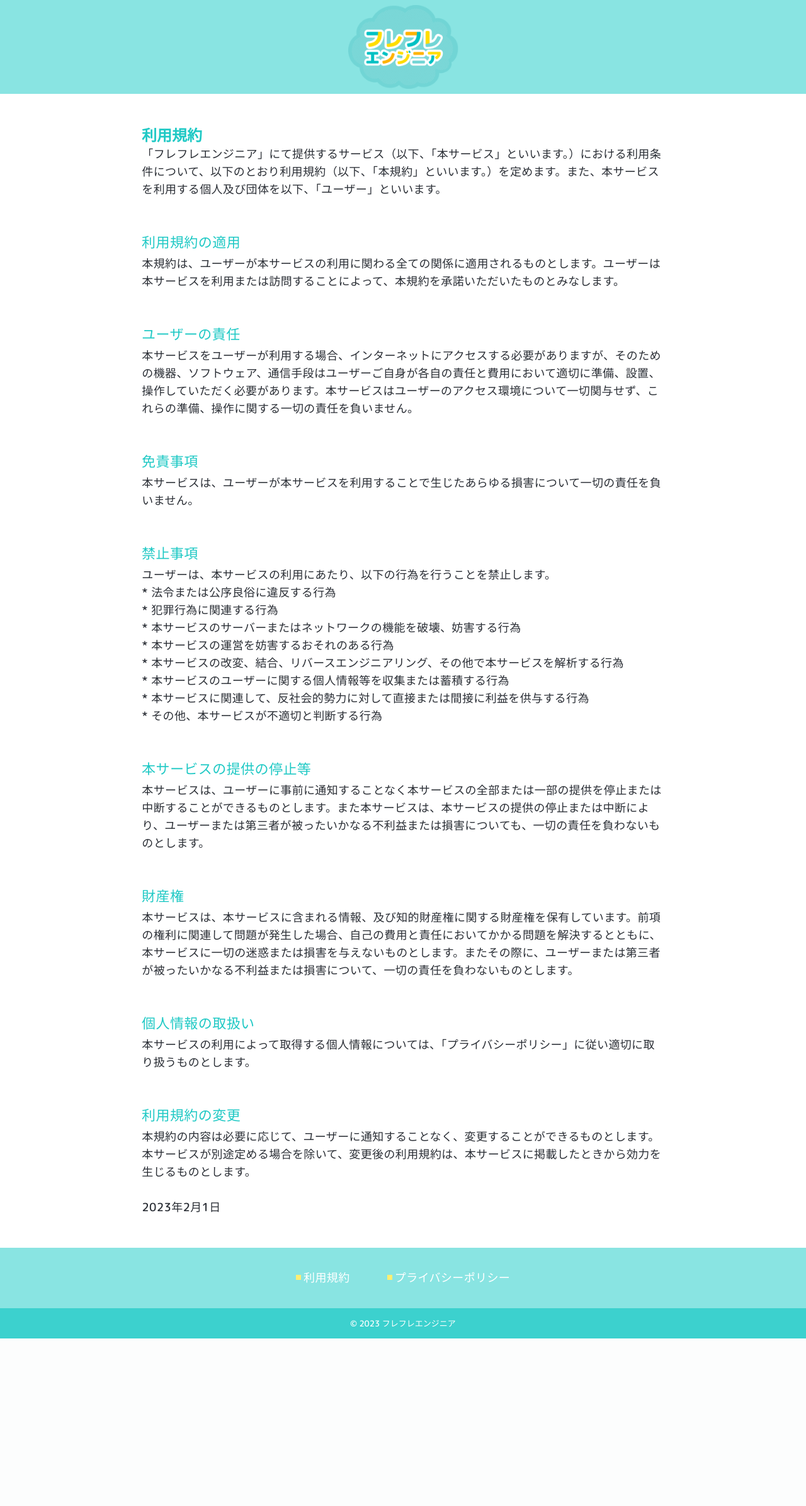
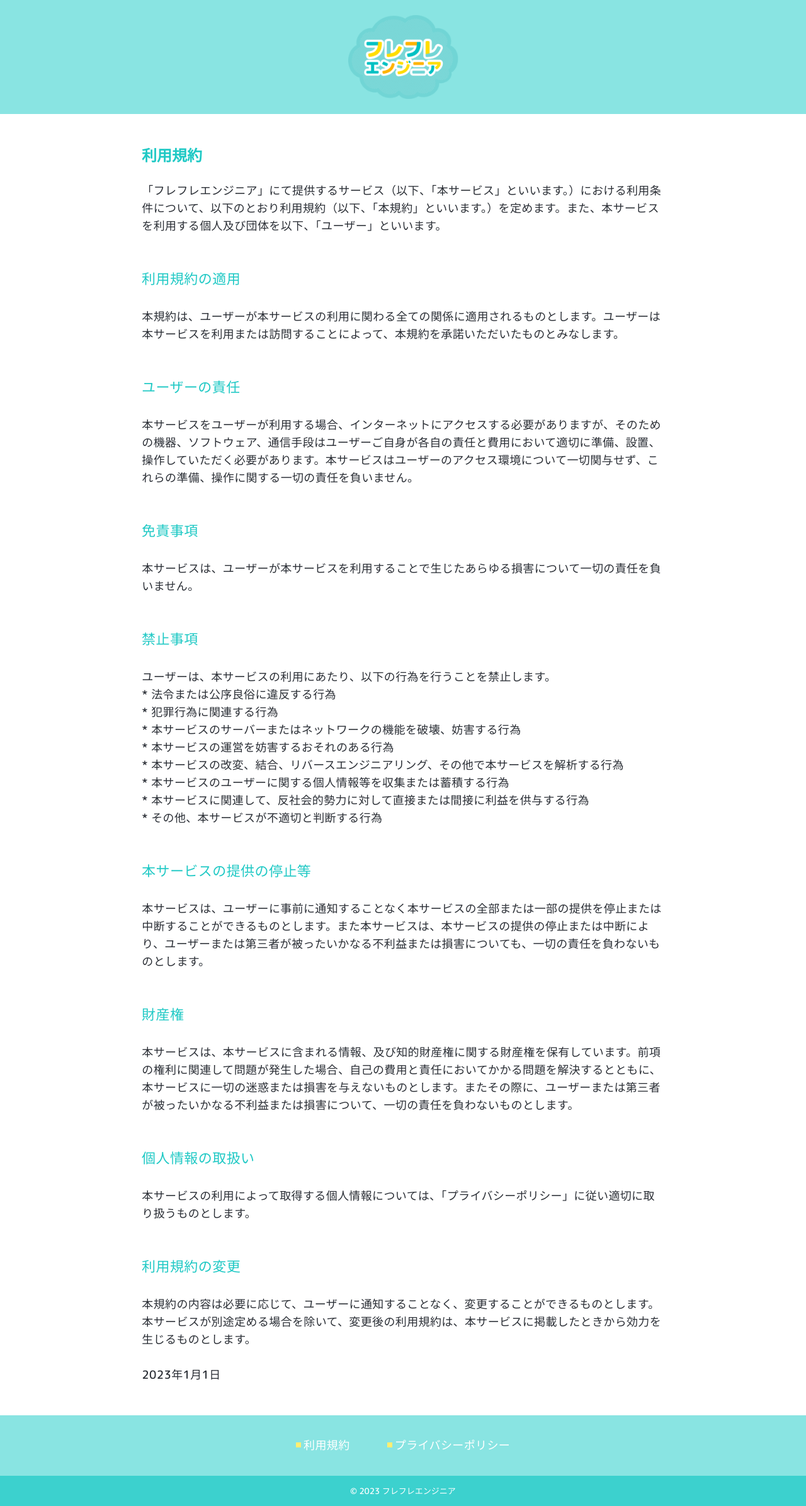
Before and after one commit to HiguchiDev/fure_fure_san, a Django app: page /terms in a window 1280 px wide. Shown: the whole page at 63% size. Before the commit the page ends 2125 px from the top, so only its background shows below. Run offline with Django 4.2, Linux system fonts and the light colour scheme; some libraries are stand-ins or nearby versions.

Commit message:
ノセ様からの最終フィードバック反映

```diff
--- a/static_local/policy_terms/policy_terms.css
+++ b/static_local/policy_terms/policy_terms.css
@@ -7,8 +7,8 @@
 
 #header_link_row {
     background-color: #89E4E2;
-    padding-top: 8px;
-    padding-bottom: 8px;
+    padding-top: 24px;
+    padding-bottom: 24px;
 }
 
 .header_link_icon {
@@ -31,6 +31,8 @@
     align-items: center;
     color: #20C9C5;
     transform: rotate(0.03deg);
+
+    padding-bottom: 18px;
 }
 
 .sub_label {
@@ -44,6 +46,8 @@
     letter-spacing: 0.02em;
     color: #20C9C5;
     transform: rotate(0.03deg);
+
+    padding-bottom: 18px;
 }
 
 .policy_text{
--- a/static_local/top/top_common.css
+++ b/static_local/top/top_common.css
@@ -59,7 +59,6 @@
 }
 
 .choice_title_icon {
-    padding-bottom: 5px;
     width: 27px;
 }
 
--- a/templates/terms.html
+++ b/templates/terms.html
@@ -22,7 +22,7 @@
       <div class="d-block d-md-none">
         <div class="row justify-content-center box">
           <div class="col-11 text-start">
-            <div class="main_label">利用規約</div>
+            <h1 class="main_label">利用規約</h1>
             <span class="policy_text">「フレフレエンジニア」にて提供するサービス（以下、「本サービス」といいます。）における利用条件について、以下のとおり利用規約（以下、「本規約」といいます。）を定めます。また、本サービスを利用する個人及び団体を以下、「ユーザー」といいます。</span>
           </div>
           <div class="col-1 d-none"></div>
@@ -30,7 +30,7 @@
 
         <div class="row justify-content-center box">
           <div class="col-11 text-start">
-            <div class="sub_label">利用規約の適用</div>
+            <h2 class="sub_label">利用規約の適用</h2>
             <span class="policy_text">本規約は、ユーザーが本サービスの利用に関わる全ての関係に適用されるものとします。ユーザーは本サービスを利用または訪問することによって、本規約を承諾いただいたものとみなします。</span>
           </div>
           <div class="col-1 d-none"></div>
@@ -38,7 +38,7 @@
 
         <div class="row justify-content-center box">
           <div class="col-11 text-start">
-            <div class="sub_label">ユーザーの責任</div>
+            <h2 class="sub_label">ユーザーの責任</h2>
             <span class="policy_text">本サービスをユーザーが利用する場合、インターネットにアクセスする必要がありますが、そのための機器、ソフトウェア、通信手段はユーザーご自身が各自の責任と費用において適切に準備、設置、操作していただく必要があります。本サービスはユーザーのアクセス環境について一切関与せず、これらの準備、操作に関する一切の責任を負いません。</span>
           </div>
           <div class="col-1 d-none"></div>
@@ -46,7 +46,7 @@
 
         <div class="row justify-content-center box">
           <div class="col-11 text-start">
-            <div class="sub_label">免責事項</div>
+            <h2 class="sub_label">免責事項</h2>
             <span class="policy_text">本サービスは、ユーザーが本サービスを利用することで生じたあらゆる損害について一切の責任を負いません。</span>
           </div>
           <div class="col-1 d-none"></div>
@@ -54,7 +54,7 @@
 
         <div class="row justify-content-center box">
           <div class="col-11 text-start">
-            <div class="sub_label">禁止事項</div>
+            <h2 class="sub_label">禁止事項</h2>
             <span class="policy_text">ユーザーは、本サービスの利用にあたり、以下の行為を行うことを禁止します。<br>
               * 法令または公序良俗に違反する行為<br>
               * 犯罪行為に関連する行為<br>
@@ -70,7 +70,7 @@
 
         <div class="row justify-content-center box">
           <div class="col-11 text-start">
-            <div class="sub_label">本サービスの提供の停止等</div>
+            <h2 class="sub_label">本サービスの提供の停止等</h2>
             <span class="policy_text">本サービスは、ユーザーに事前に通知することなく本サービスの全部または一部の提供を停止または中断することができるものとします。また本サービスは、本サービスの提供の停止または中断により、ユーザーまたは第三者が被ったいかなる不利益または損害についても、一切の責任を負わないものとします。</span>
           </div>
           <div class="col-1 d-none"></div>
@@ -78,7 +78,7 @@
 
         <div class="row justify-content-center box">
           <div class="col-11 text-start">
-            <div class="sub_label">財産権</div>
+            <h2 class="sub_label">財産権</h2>
             <span class="policy_text">本サービスは、本サービスに含まれる情報、及び知的財産権に関する財産権を保有しています。前項の権利に関連して問題が発生した場合、自己の費用と責任においてかかる問題を解決するとともに、本サービスに一切の迷惑または損害を与えないものとします。またその際に、ユーザーまたは第三者が被ったいかなる不利益または損害について、一切の責任を負わないものとします。</span>
           </div>
           <div class="col-1 d-none"></div>
@@ -86,7 +86,7 @@
 
         <div class="row justify-content-center box">
           <div class="col-11 text-start">
-            <div class="sub_label">個人情報の取扱い</div>
+            <h2 class="sub_label">個人情報の取扱い</h2>
             <span class="policy_text">本サービスの利用によって取得する個人情報については、「プライバシーポリシー」に従い適切に取り扱うものとします。</span>
           </div>
           <div class="col-1 d-none"></div>
@@ -94,9 +94,9 @@
 
         <div class="row justify-content-center box">
           <div class="col-11 text-start">
-            <div class="sub_label">利用規約の変更</div>
+            <h2 class="sub_label">利用規約の変更</h2>
             <span class="policy_text">本規約の内容は必要に応じて、ユーザーに通知することなく、変更することができるものとします。本サービスが別途定める場合を除いて、変更後の利用規約は、本サービスに掲載したときから効力を生じるものとします。<br>
-              2023年2月1日</span>
+              <br>2023年1月1日</span>
           </div>
           <div class="col-1 d-none"></div>
         </div>
@@ -107,7 +107,7 @@
         <div class="row justify-content-center box">
           <div class="col-2"></div>
           <div class="col-8 text-start">
-            <div class="main_label">利用規約</div>
+            <h1 class="main_label">利用規約</h1>
             <span class="policy_text">「フレフレエンジニア」にて提供するサービス（以下、「本サービス」といいます。）における利用条件について、以下のとおり利用規約（以下、「本規約」といいます。）を定めます。また、本サービスを利用する個人及び団体を以下、「ユーザー」といいます。</span>
           </div>
           <div class="col-2"></div>
@@ -116,7 +116,7 @@
         <div class="row justify-content-center box">
           <div class="col-2"></div>
           <div class="col-8 text-start">
-            <div class="sub_label">利用規約の適用</div>
+            <h2 class="sub_label">利用規約の適用</h2>
             <span class="policy_text">本規約は、ユーザーが本サービスの利用に関わる全ての関係に適用されるものとします。ユーザーは本サービスを利用または訪問することによって、本規約を承諾いただいたものとみなします。</span>
           </div>
           <div class="col-2"></div>
@@ -125,7 +125,7 @@
         <div class="row justify-content-center box">
           <div class="col-2"></div>
           <div class="col-8 text-start">
-            <div class="sub_label">ユーザーの責任</div>
+            <h2 class="sub_label">ユーザーの責任</h2>
             <span class="policy_text">本サービスをユーザーが利用する場合、インターネットにアクセスする必要がありますが、そのための機器、ソフトウェア、通信手段はユーザーご自身が各自の責任と費用において適切に準備、設置、操作していただく必要があります。本サービスはユーザーのアクセス環境について一切関与せず、これらの準備、操作に関する一切の責任を負いません。</span>
           </div>
           <div class="col-2"></div>
@@ -134,7 +134,7 @@
         <div class="row justify-content-center box">
           <div class="col-2"></div>
           <div class="col-8 text-start">
-            <div class="sub_label">免責事項</div>
+            <h2 class="sub_label">免責事項</h2>
             <span class="policy_text">本サービスは、ユーザーが本サービスを利用することで生じたあらゆる損害について一切の責任を負いません。</span>
           </div>
           <div class="col-2"></div>
@@ -143,7 +143,7 @@
         <div class="row justify-content-center box">
           <div class="col-2"></div>
           <div class="col-8 text-start">
-            <div class="sub_label">禁止事項</div>
+            <h2 class="sub_label">禁止事項</h2>
             <span class="policy_text">ユーザーは、本サービスの利用にあたり、以下の行為を行うことを禁止します。<br>
               * 法令または公序良俗に違反する行為<br>
               * 犯罪行為に関連する行為<br>
@@ -160,7 +160,7 @@
         <div class="row justify-content-center box">
           <div class="col-2"></div>
           <div class="col-8 text-start">
-            <div class="sub_label">本サービスの提供の停止等</div>
+            <h2 class="sub_label">本サービスの提供の停止等</h2>
             <span class="policy_text">本サービスは、ユーザーに事前に通知することなく本サービスの全部または一部の提供を停止または中断することができるものとします。また本サービスは、本サービスの提供の停止または中断により、ユーザーまたは第三者が被ったいかなる不利益または損害についても、一切の責任を負わないものとします。</span>
           </div>
           <div class="col-2"></div>
@@ -169,7 +169,7 @@
         <div class="row justify-content-center box">
           <div class="col-2"></div>
           <div class="col-8 text-start">
-            <div class="sub_label">財産権</div>
+            <h2 class="sub_label">財産権</h2>
             <span class="policy_text">本サービスは、本サービスに含まれる情報、及び知的財産権に関する財産権を保有しています。前項の権利に関連して問題が発生した場合、自己の費用と責任においてかかる問題を解決するとともに、本サービスに一切の迷惑または損害を与えないものとします。またその際に、ユーザーまたは第三者が被ったいかなる不利益または損害について、一切の責任を負わないものとします。</span>
           </div>
           <div class="col-2"></div>
@@ -178,7 +178,7 @@
         <div class="row justify-content-center box">
           <div class="col-2"></div>
           <div class="col-8 text-start">
-            <div class="sub_label">個人情報の取扱い</div>
+            <h2 class="sub_label">個人情報の取扱い</h2>
             <span class="policy_text">本サービスの利用によって取得する個人情報については、「プライバシーポリシー」に従い適切に取り扱うものとします。</span>
           </div>
           <div class="col-2"></div>
@@ -187,9 +187,9 @@
         <div class="row justify-content-center box">
           <div class="col-2"></div>
           <div class="col-8 text-start">
-            <div class="sub_label">利用規約の変更</div>
+            <h2 class="sub_label">利用規約の変更</h2>
             <span class="policy_text">本規約の内容は必要に応じて、ユーザーに通知することなく、変更することができるものとします。本サービスが別途定める場合を除いて、変更後の利用規約は、本サービスに掲載したときから効力を生じるものとします。<br>
-              <br>2023年2月1日</span>
+              <br>2023年1月1日</span>
           </div>
           <div class="col-2"></div>
         </div>
```
Also changed, not shown: static_local/top/top_pc.css (+10 -0 lines), static_local/top/top_sp.css (+9 -0 lines), templates/policy.html (+16 -16 lines), templates/top.html (+15 -14 lines), static_local/top/common_img/answer1.png.
